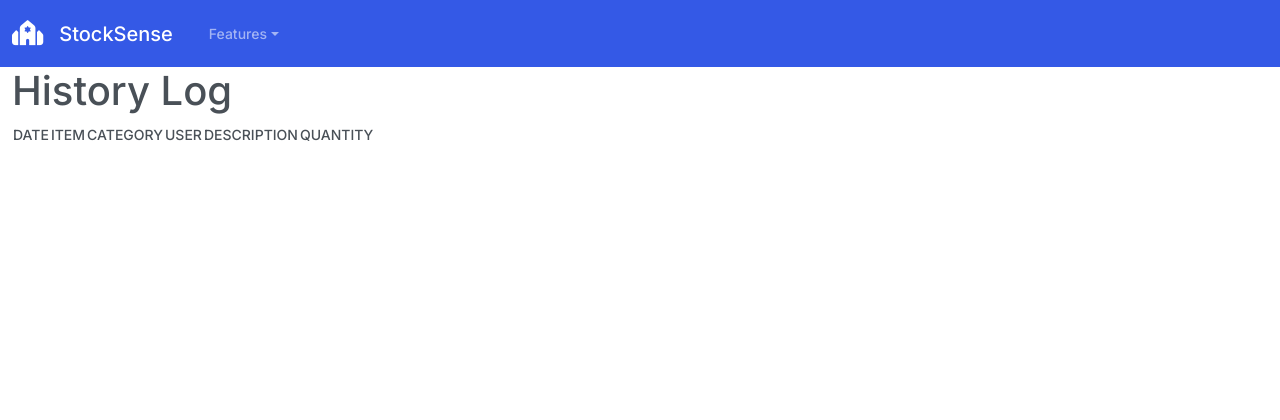
After one commit to MartyEternal/inventorymanager, a Django app: page /history_log/ in a window 1280 px wide. The commit adds this page. Shown: the top 420 px of the page. Run offline with Django 5.2, Linux system fonts and the light colour scheme; data that the repository does not hold is empty; some libraries are stand-ins or nearby versions.

Commit message:
history log added. not fully working yet. time to fix it

```diff
--- a/main_app/admin.py
+++ b/main_app/admin.py
@@ -1,5 +1,6 @@
 from django.contrib import admin
-from .models import Item, Category
+from .models import Item, Category, HistoryLog
 # Register your models here.
 admin.site.register(Item)
 admin.site.register(Category)
+admin.site.register(HistoryLog)
--- a/main_app/models.py
+++ b/main_app/models.py
@@ -33,6 +33,9 @@ class HistoryLog(models.Model):
     date_log = models.DateTimeField(auto_now_add=True)
     description = models.TextField(max_length=300)
     quantity = models.IntegerField()
+    item = models.ForeignKey(Item, on_delete=models.CASCADE)
+    category = models.ForeignKey(Category, on_delete=models.CASCADE)
+    user = models.ForeignKey(User, on_delete=models.SET_NULL, null=True)
 
     def __str__(self):
-        return self.date_log
+        return f'{self.date_log} - {self.item.name}'
--- a/main_app/templates/base.html
+++ b/main_app/templates/base.html
@@ -1,43 +1,28 @@
 {% load static %}
 <!DOCTYPE html>
 <html lang="en">
+
 <head>
   <title>Inventory Management System</title>
-    <link
-      rel="stylesheet"
-      href="https://cdnjs.cloudflare.com/ajax/libs/font-awesome/6.1.1/css/all.min.css"
-    />
+  <link rel="stylesheet" href="https://cdnjs.cloudflare.com/ajax/libs/font-awesome/6.1.1/css/all.min.css" />
   <link href="{% static 'css/bootstrap.min.css' %}" rel="stylesheet" />
 </head>
+
 <body class="d-flex flex-column min-vh-100">
   <nav class="navbar navbar-expand-lg navbar-dark bg-primary">
     <div class="container-fluid">
       <a class="navbar-brand" href="{% url 'home' %}">
         <i class="fa-solid fa-synagogue fa-lg"></i> &nbsp;&nbsp;StockSense
       </a>
-        <button
-          class="navbar-toggler"
-          type="button"
-          data-bs-toggle="collapse"
-          data-bs-target="#navbarColor01"
-          aria-controls="navbarColor01"
-          aria-expanded="false"
-          aria-label="Toggle navigation"
-        >
+      <button class="navbar-toggler" type="button" data-bs-toggle="collapse" data-bs-target="#navbarColor01"
+        aria-controls="navbarColor01" aria-expanded="false" aria-label="Toggle navigation">
         <span class="navbar-toggler-icon"></span>
       </button>
       <div class="collapse navbar-collapse" id="navbarColor01">
         <ul class="navbar-nav me-auto">
           <li class="nav-item dropdown">
-              <a
-                class="nav-link dropdown-toggle"
-                data-bs-toggle="dropdown"
-                href="#"
-                role="button"
-                aria-haspopup="true"
-                aria-expanded="false"
-                >Features</a
-              >
+            <a class="nav-link dropdown-toggle" data-bs-toggle="dropdown" href="#" role="button" aria-haspopup="true"
+              aria-expanded="false">Features</a>
             <div class="dropdown-menu">
               <a class="dropdown-item" href="{% url 'about' %}">About</a>
               <a class="dropdown-item" href="#">Contact</a>
@@ -56,33 +41,26 @@
             </a>
           </li>
           <li class="nav-item">
-              <a class="nav-link" href="">
+            <a class="nav-link" href="{% url 'categories_create' %}">
               <i class="fa-solid fa-file-circle-plus fa-lg"></i> Add category
             </a>
           </li>
           <li class="nav-item">
-              <a class="nav-link" href="">
+            <a class="nav-link" href="{% url 'categories_index' %}">
               <i class="fa-solid fa-sitemap fa-lg"></i> All categories
             </a>
           </li>
+          <li class="nav-item">
+            <a class="nav-link" href="{% url 'history_log' %}">
+              <i class="fa-solid fa-file-circle-plus fa-lg"></i> History Log
+            </a>
+          </li>
           <li>
-              <form
-                class="form-inline my-2 my-lg-0"
-                method="POST"
-                action="{% url 'search_items' %}"
-              >
+            <form class="form-inline my-2 my-lg-0" method="POST" action="{% url 'search_items' %}">
               {% csrf_token %}
-                <input
-                  class="form-control mr-sm-2"
-                  type="search"
-                  placeholder="Search"
-                  aria-label="Search"
-                  name="searched"
-                />
-                <button
-                  class="btn btn-outline-success my-2 my-sm-0"
-                  type="submit"
-                >
+              <input class="form-control mr-sm-2" type="search" placeholder="Search" aria-label="Search"
+                name="searched" />
+              <button class="btn btn-outline-success my-2 my-sm-0" type="submit">
                 Search
               </button>
             </form>
@@ -112,4 +90,5 @@
   </footer>
   <script src="https://cdn.jsdelivr.net/npm/bootstrap@5.0.2/dist/js/bootstrap.bundle.min.js"></script>
 </body>
+
 </html>
--- /dev/null
+++ b/main_app/templates/main_app/history_log.html
@@ -0,0 +1,31 @@
+{% extends 'base.html' %}
+
+{% block content %}
+<h1>History Log</h1>
+
+<table>
+  <thead>
+    <tr>
+      <th>Date</th>
+      <th>Item</th>
+      <th>Category</th>
+      <th>User</th>
+      <th>Description</th>
+      <th>Quantity</th>
+    </tr>
+  </thead>
+  <tbody>
+    {% for log in history %}
+      <tr>
+        <td>{{ log.date_log }}</td>
+        <td>{{ log.item.name }}</td>
+        <td>{{ log.category.name }}</td>
+        <td>{{ log.user.username }}</td>
+        <td>{{ log.description }}</td>
+        <td>{{ log.quantity }}</td>
+      </tr>
+    {% endfor %}
+  </tbody>
+</table>
+
+{% endblock %}
--- a/main_app/urls.py
+++ b/main_app/urls.py
@@ -20,6 +20,10 @@ urlpatterns = [
     path('items/<int:pk>/delete/', views.ItemDelete.as_view(), name='items_delete'),
     path('items/<int:item_id>/assoc_category/<int:category_id>/', views.assoc_category, name='assoc_category'),
     path('items/<int:item_id>/unassoc_category/<int:category_id>/', views.unassoc_category, name='unassoc_category'),
+
     # search bar
     path('search_items/', views.search_items, name='search_items'),
+
+    # history log
+    path('history_log/', views.history_log, name='history_log'),
 ]
--- a/main_app/views.py
+++ b/main_app/views.py
@@ -1,19 +1,14 @@
-from django.shortcuts import render, redirect
+from django.shortcuts import render, redirect, get_object_or_404
 from django.views.generic.edit import CreateView, UpdateView, DeleteView
-from .models import Item, Category
+from .models import Item, Category, HistoryLog
 from django.contrib.auth import authenticate, login, logout
 from django.contrib import messages
 from django.contrib.auth.decorators import login_required
+from django.utils.decorators import method_decorator
 
-
-
-
+# main stuff
 def about(request):
     return render(request, 'about.html')
-
-
-
-
 
 def home(request):
     items = Item.objects.all()
@@ -60,18 +55,51 @@ class CategoryDelete(DeleteView):
     model = Category
     success_url = '/categories'
 
+# item stuff
 class ItemCreate(CreateView):
     model = Item
     fields = ['name', 'description', 'quantity_current','quantity_max']
     success_url = '/'
 
+    def form_valid(self, form):
+        response = super().form_valid(form)
+        HistoryLog.objects.create(
+            item=self.object,
+            category=self.object.categories.first(),
+            user=self.request.user,
+            description=f"Item '{self.object.name}' was added.",
+            quantity=self.object.quantity_current
+        )
+        return response
+
 class ItemUpdate(UpdateView):
   model = Item
   fields = ['name', 'description', 'quantity_current','quantity_max']
 
+  def form_valid(self, form):
+        response = super().form_valid(form)
+        HistoryLog.objects.create(
+            item=self.object,
+            category=self.object.categories.first(),
+            user=self.request.user,
+            description=f"Item '{self.object.name}' was updated.",
+            quantity=self.object.quantity_current
+        )
+        return response
+
 class ItemDelete(DeleteView):
   model = Item
   success_url = '/'
+
+  def delete(self, request, *args, **kwargs):
+      item = self.get_object()
+      HistoryLog.objects.create(
+          item=item,
+          user=request.user,
+          description=f"Item '{item.name}' was deleted.",
+          quantity=item.quantity_current
+      )
+      return super().delete(request, *args, **kwargs)
 
 def search_items(request):
     if request.user.is_authenticated:
@@ -93,10 +121,37 @@ def items_details(request, item_id):
     categories_item_doesnt_have = Category.objects.exclude(id__in=id_list)
     return render(request, 'items/detail.html', {'item':item, 'categories':categories_item_doesnt_have})
 
+# association stuff
 def assoc_category(request, item_id, category_id):
-    Item.objects.get(id=item_id).categories.add(category_id)
+    item = get_object_or_404(Item, id=item_id)
+    category = get_object_or_404(Category, id=category_id)
+    item.categories.add(category)
+    # Item.objects.get(id=item_id).categories.add(category_id)
+    HistoryLog.objects.create(
+        item=item,
+        category=category,
+        user=request.user,
+        description=f"'{item.name}' has been filed under '{category.name}'.",
+        quantity=item.quantity_current
+    )
     return redirect('detail',item_id=item_id)
 
 def unassoc_category(request, item_id, category_id):
-    Item.objects.get(id=item_id).categories.remove(category_id)
+    item = get_object_or_404(Item, id=item_id)
+    category = get_object_or_404(Category, id=category_id)
+    item.categories.remove(category)
+    # Item.objects.get(id=item_id).categories.add(category_id)
+    HistoryLog.objects.create(
+        item=item,
+        category=category,
+        user=request.user,
+        description=f"'{item.name}' has been removed from '{category.name}'.",
+        quantity=item.quantity_current
+    )
     return redirect('detail',item_id=item_id)
+
+# history log stuff
+# @login_required
+def history_log(request):
+    history = HistoryLog.objects.all()
+    return render(request, 'main_app/history_log.html', {'history': history})
```
Also changed, not shown: main_app/migrations/0006_historylog.py (added). Lines whose indentation alone changed are shown as unchanged.
